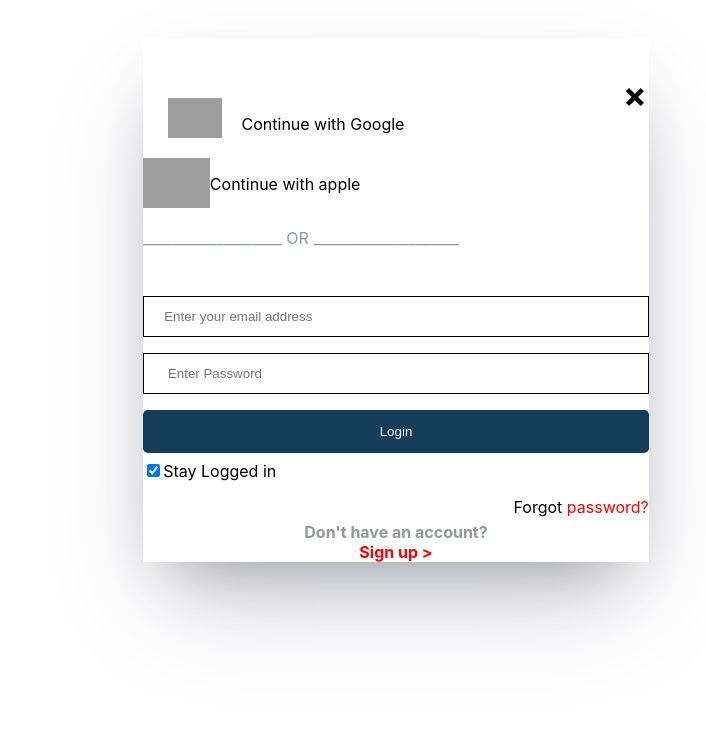
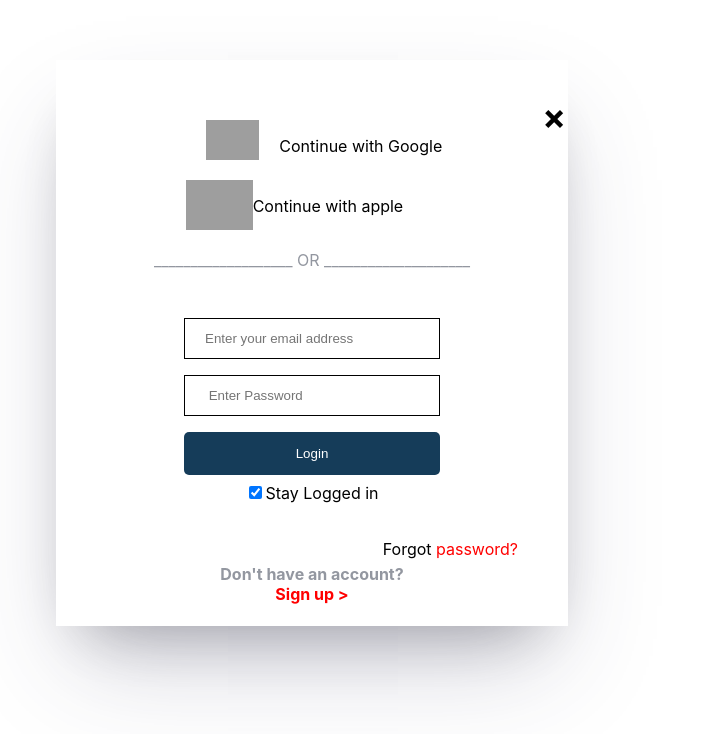
Before and after one commit to abdulquadir77/The-hindu, a plain HTML site: page Login.html in a window 1280 px wide. Shown: the whole page, without its empty margins (244-950 px from the left). Drawn offline with Linux system fonts and the light colour scheme; grey boxes are pictures that could not be loaded.

Commit message:
all files finally added

```diff
--- a/Login.css
+++ b/Login.css
@@ -1,10 +1,11 @@
 body {
   font-family: "Inter", sans-serif;
+  text-align: center;
 }
 
 input[type="text"],
 input[type="password"] {
-  width: 100%;
+  width: 50%;
   padding: 12px 20px;
   margin: 8px 0;
   display: inline-block;
@@ -20,7 +21,7 @@ button {
   margin: 8px 0;
   border: none;
   cursor: pointer;
-  width: 100%;
+  width: 50%;
   border-radius: 5px;
 }
 
@@ -36,11 +37,13 @@ span.psw {
 .modal {
   /* display: none;  */
   width: 40%;
-  height: auto;
-  margin: auto;
-  position: relative;
+  /* height: 500px;
+   */
+  top: 60px;
+  left: 300px;
+  /* margin: auto; */
+  position: fixed;
   z-index: 1;
-  top: 30px; /* Full width */
   /* overflow: auto; Enable scroll if needed */
   /* background-color: #505050;  */
   /* background-color: #505050;  */
@@ -55,7 +58,7 @@ span.psw {
   background-color: #fefefe;
   margin: 5% auto 15% auto; /* 5% from the top, 15% from the bottom and centered */
   /* border: 1px solid #888; */
-  width: 60%; /* Could be more or less, depending on screen size */
+  width: 50%; /* Could be more or less, depending on screen size */
 }
 
 /* The Close Button (x) */
@@ -101,13 +104,17 @@ span.psw {
 #container_login {
   display: flex;
   height: 40px;
-  margin-left: 25px;
+  margin-left: 150px;
+  /* margin: auto; */
+  width: 100%;
 }
 #container_login p {
   margin-left: 20px;
 }
 #container2_login {
   display: flex;
+  margin-left:130px;
+
   height: 50px;
   width: 100%;
   /* border:  1px solid red; */
@@ -124,3 +131,6 @@ a {
   text-decoration: none;
   color: red;
 }
+.psw{
+margin-right: 50px;
+}
```
Also changed, not shown: Login.html (+2 -1 lines).
